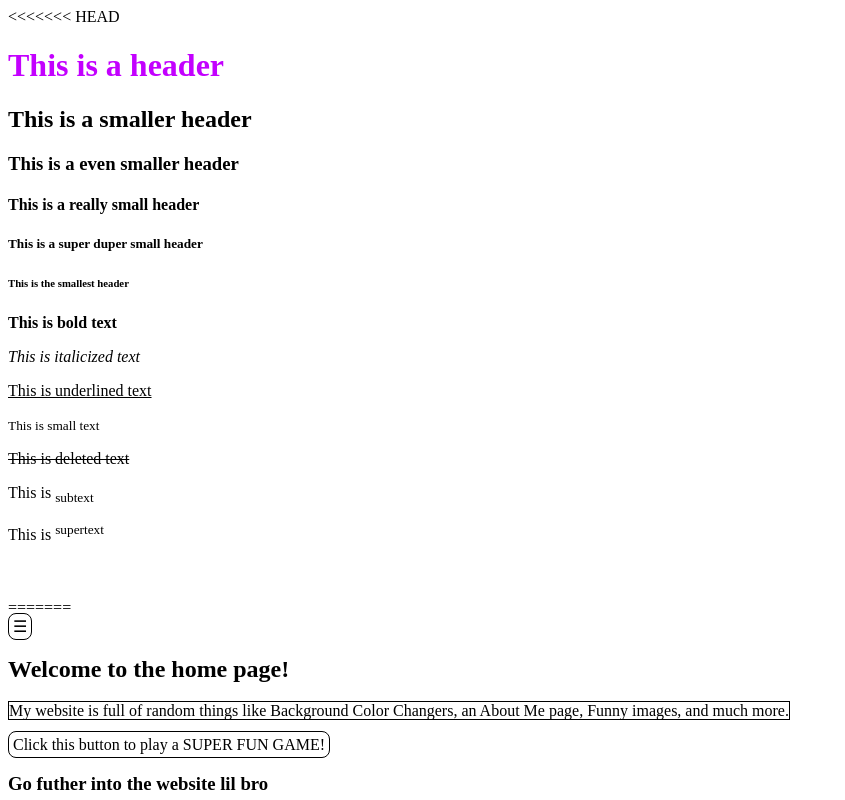
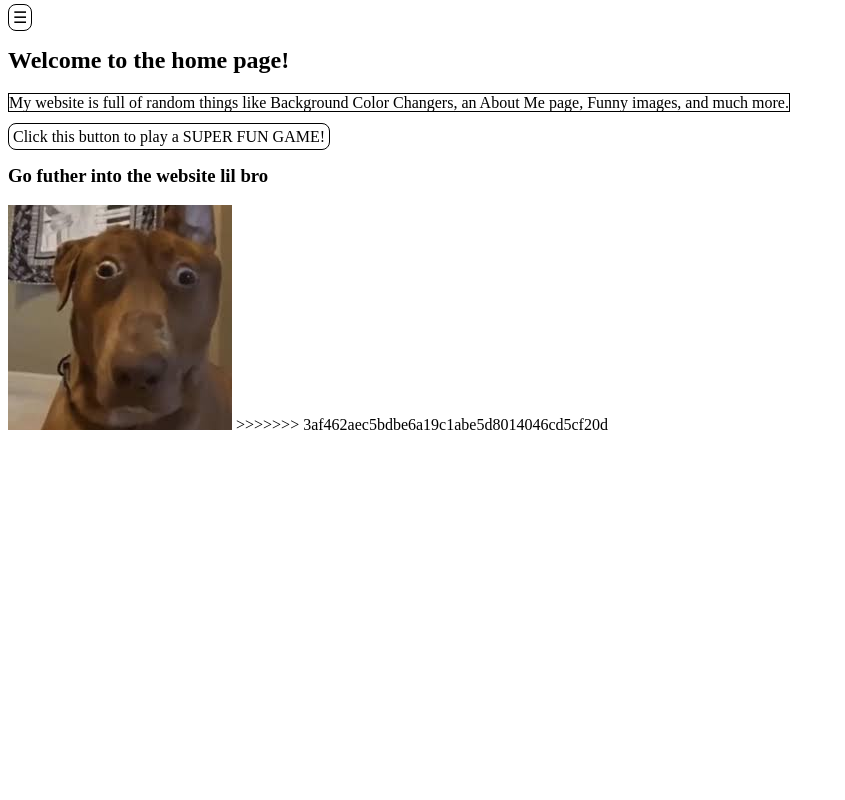
Before and after one commit to RaidenClingan/RaidenClingan.github.io, a plain HTML site: page index.html in a window 1280 px wide. Shown: the top 800 px of the page, without its empty margins (0-845 px from the left). Drawn offline with Linux system fonts and the light colour scheme.

Commit message:
game update

```diff
--- a/index.html
+++ b/index.html
@@ -4,31 +4,6 @@
 <head>
     <meta charset="UTF-8">
     <meta name="viewport" content="width=device-width, initial-scale=1.0">
-<<<<<<< HEAD
-    <title>My First Website</title>
-    <style>
-h1 { color: red; }
-    </style>
-</head>
-
-<body>
-    <h1>This is a header</h1>
-    <h2>This is a smaller header</h2>
-    <h3>This is a even smaller header</h3>
-    <h4>This is a really small header</h4>
-    <h5>This is a super duper small header</h5>
-    <h6>This is the smallest header</h6>
-    <p><b>This is bold text</b></p>
-    <p><i>This is italicized text</i></p>
-    <p><u>This is underlined text</u></p>
-    <p><small>This is small text</small></p>
-    <p><del>This is deleted text</del></p>
-    <p>This is <sub>subtext</sub></p>
-    <p>This is <sup>supertext</sup></p>
-    <p>
-        <marquee>This is scrolling text</marquee>
-    </p>
-=======
     <title>The Ultimate Website</title>
     <style>
         h1 {
```
